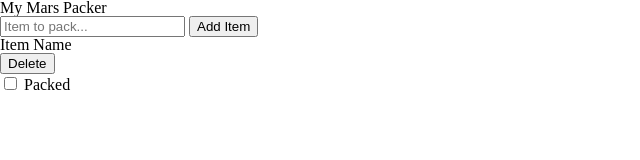
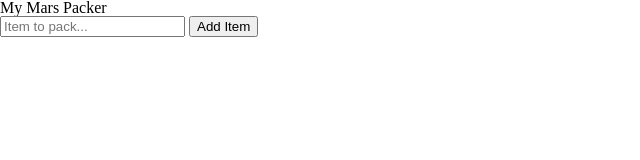
Before and after one commit to soytjan/mars-packer, a website: page public/index.html in a window 1280 px wide. Shown: the whole page, without its empty margins (0-640 px from the left). Drawn offline with nearby package versions, Linux system fonts and the light colour scheme.

Commit message:
Delete mock item card

```diff
--- a/public/index.html
+++ b/public/index.html
@@ -14,14 +14,6 @@
     <button id="form__button-submit">Add Item</button>
   </form>
   <section class="list__section">
-    <article class="list__card">
-      <div class="list__card-heading-cont">
-        <h3 class="List__card-h3">Item Name</h3>
-        <button class="list__card-delete">Delete</button>
-      </div>
-      <input id="" type="checkbox" value="">
-      <label for="">Packed</label>
-    </article>
   </section>
   <script src="https://ajax.googleapis.com/ajax/libs/jquery/3.2.1/jquery.min.js"></script>
   <script type="text/javascript" src="./js/scripts.js"></script>
```
